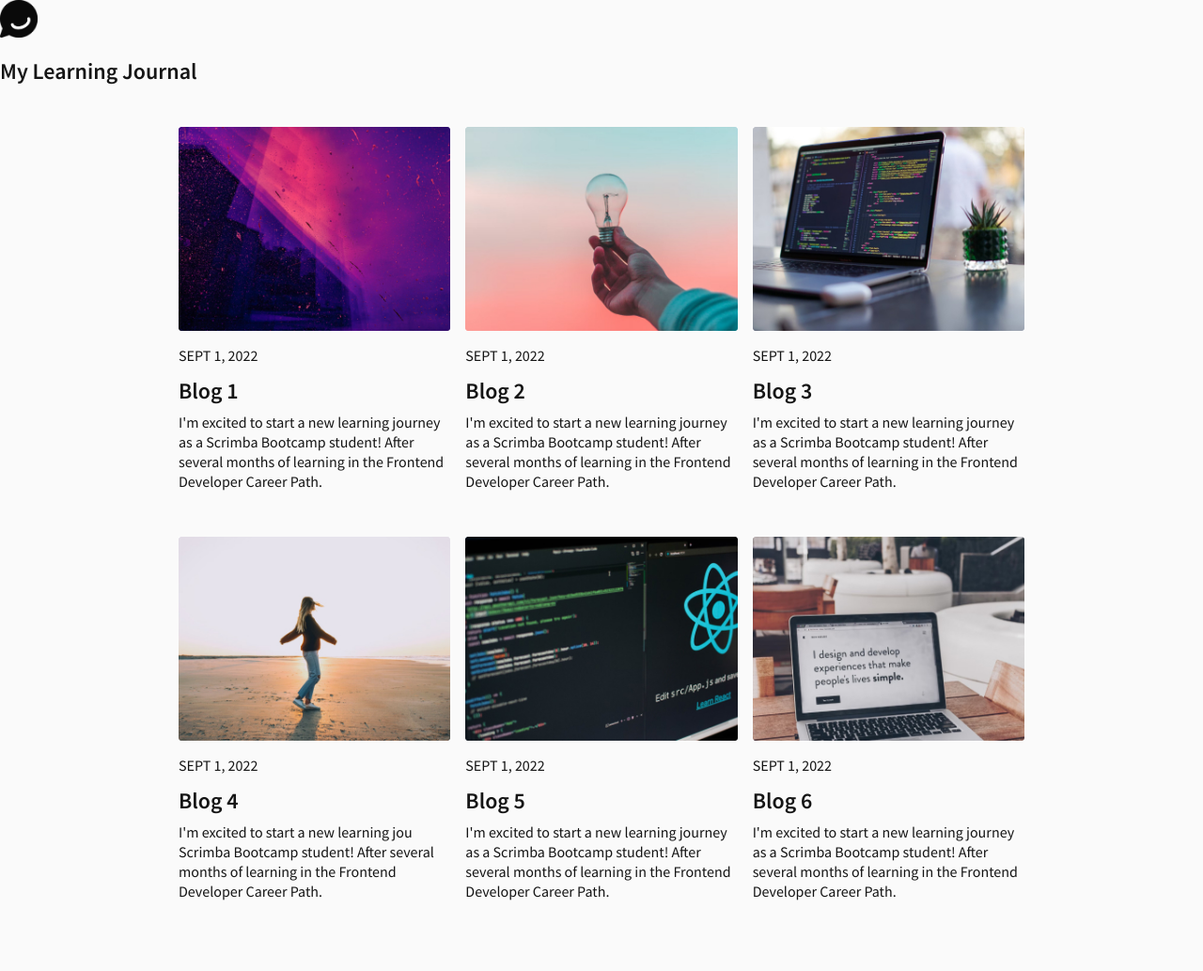
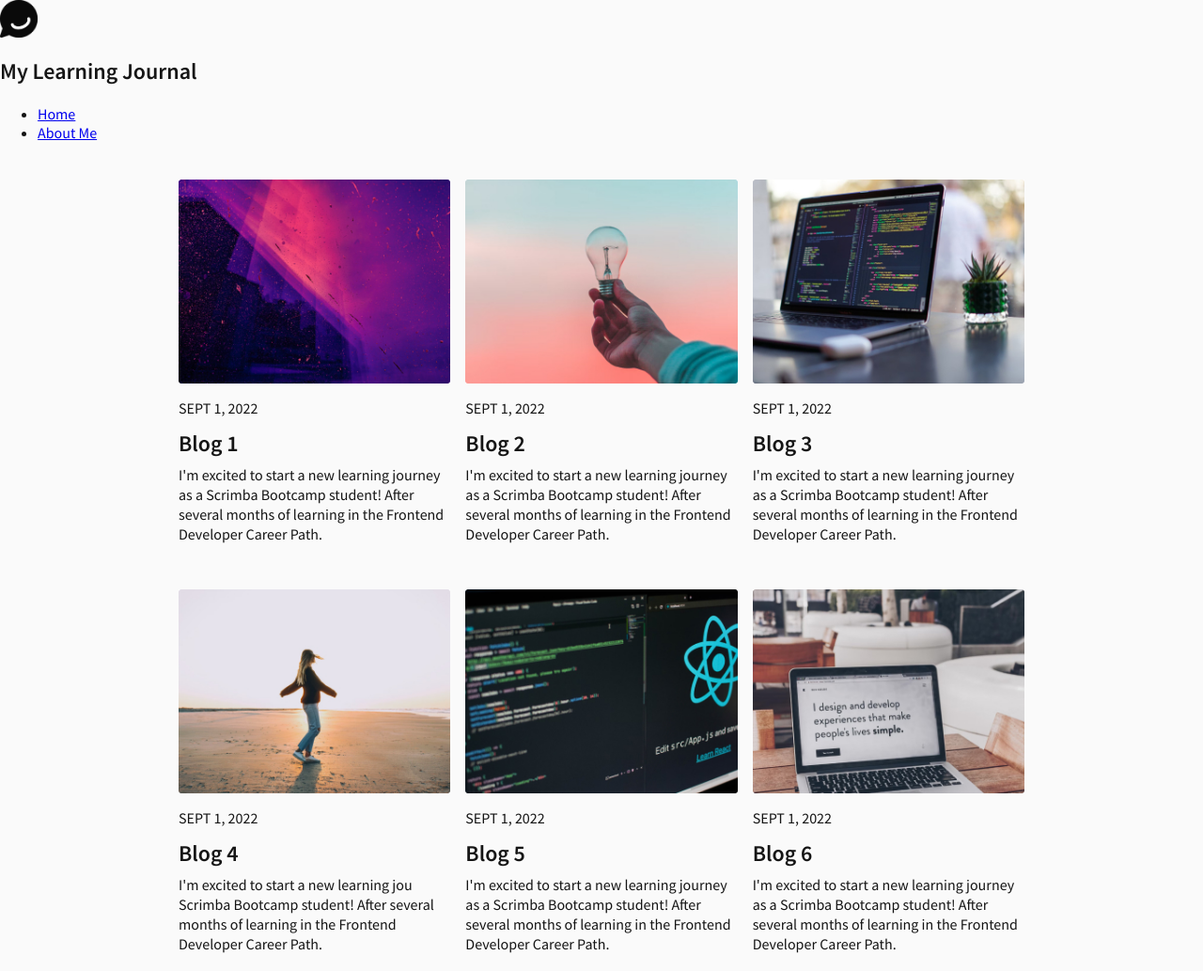
Before and after one commit to fab44-cloud/learning-journal, a plain HTML site: page index.html in a window 1280 px wide. Shown: the whole page at 94% size. Before the commit the page ends 990 px from the top, so only its background shows below. Drawn offline with Linux system fonts and the light colour scheme.

Commit message:
Add class of 'navbar' and insert links for other pages

```diff
--- a/index.html
+++ b/index.html
@@ -10,9 +10,16 @@
   </head>
   <body>
     <header>
-      <nav>
-        <img src="images/header-image.png" alt="Message bubble" />
+      <nav class="navbar">
+        <a href="/">
+          <img src="images/header-image.png" alt="Message bubble" />
+        </a>
+
         <h1>My Learning Journal</h1>
+        <ul class="nav-links">
+          <li><a href="#home">Home</a></li>
+          <li><a href="#about-me">About Me</a></li>
+        </ul>
       </nav>
     </header>
     <main class="posts container">
```
